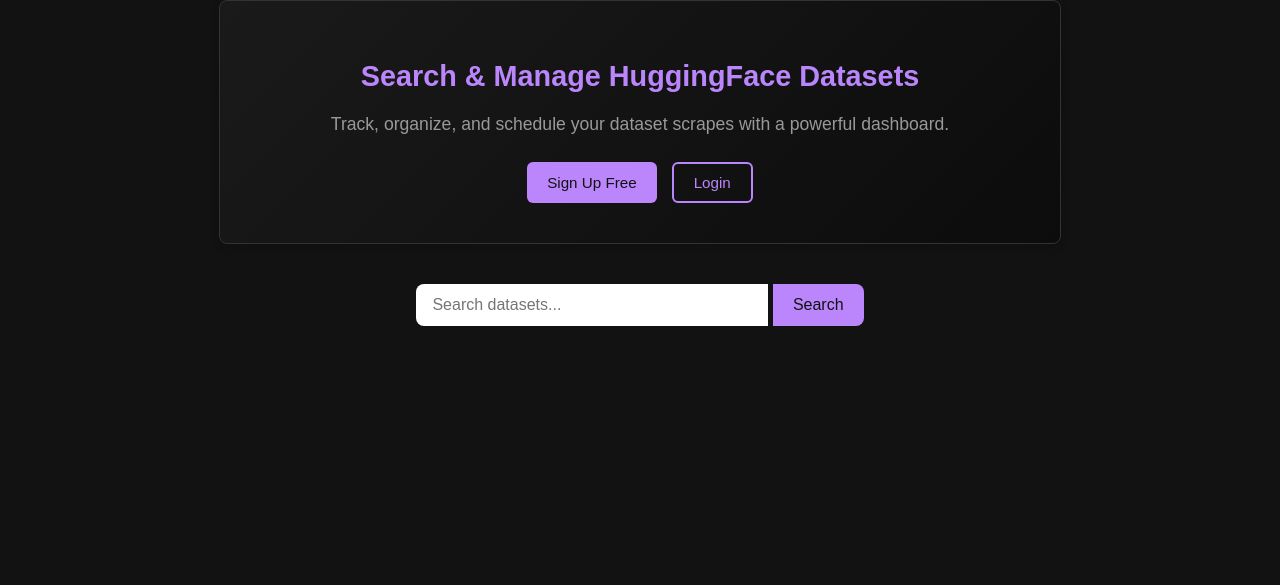
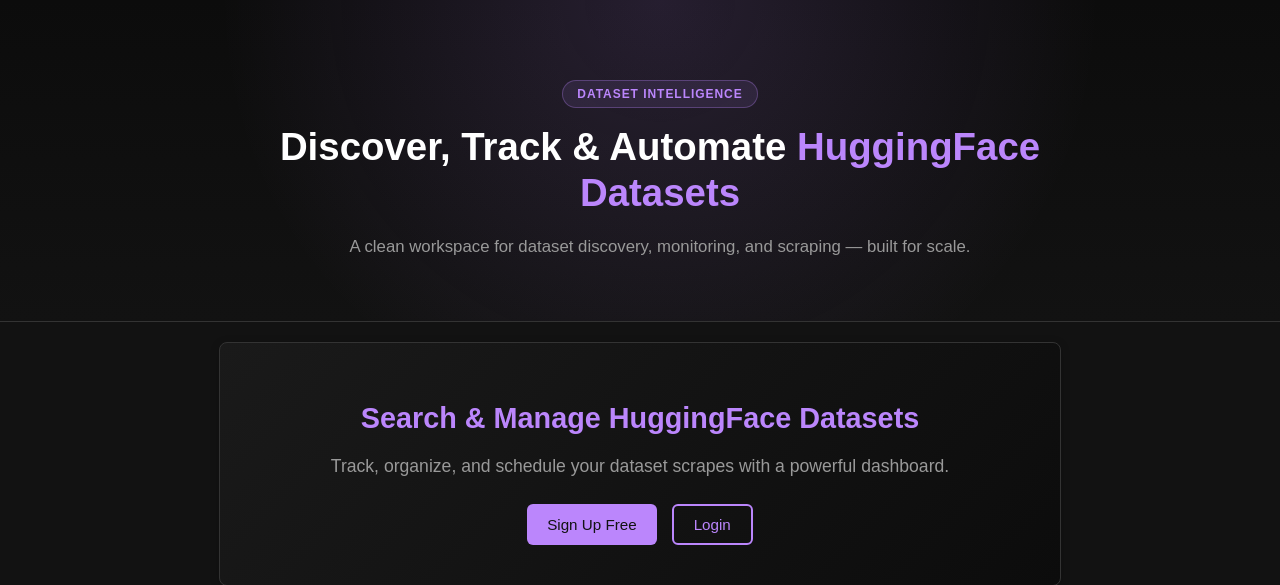
Before and after one commit to syntaxsavr/scrapper, a Django app: page / in a window 1280 px wide. Shown: the part 100-685 px from the top of the page. Run offline with Django 5.2, Linux system fonts and the light colour scheme.

Commit message:
global hero at home page

```diff
--- a/webscraper/templates/home.html
+++ b/webscraper/templates/home.html
@@ -5,7 +5,93 @@
 <script src="{% static 'js/search.js' %}"></script>
 {% endblock %}
 
+{% block extra_css %}
+<style>
+/* Ambient Global Hero (Always Visible) */
+.ambient-hero {
+    width: 100vw;
+    margin-left: calc(50% - 50vw);
+    margin-right: calc(50% - 50vw);
+
+    padding: 80px 20px 60px;
+    background:
+        radial-gradient(
+            circle at top,
+            rgba(187, 134, 252, 0.15),
+            transparent 60%
+        ),
+        linear-gradient(
+            180deg,
+            var(--nav-bg) 0%,
+            var(--primary-bg-color) 100%
+        );
+    border-bottom: 1px solid var(--border-color);
+    margin-bottom: 20px;
+}
+
+.ambient-hero-inner {
+    max-width: 900px;
+    margin: 0 auto;
+    text-align: center;
+}
+
+.ambient-badge {
+    display: inline-block;
+    margin-bottom: 16px;
+    padding: 6px 14px;
+    font-size: 0.75rem;
+    font-weight: 600;
+    letter-spacing: 0.08em;
+    text-transform: uppercase;
+    color: var(--primary-color);
+    background: rgba(187, 134, 252, 0.1);
+    border: 1px solid rgba(187, 134, 252, 0.3);
+    border-radius: 999px;
+}
+
+.ambient-title {
+    font-size: 2.4rem;
+    font-weight: 600;
+    margin: 0 0 18px;
+    line-height: 1.2;
+    color: var(--text-color);
+}
+
+.ambient-title span {
+    color: var(--primary-color);
+}
+
+.ambient-subtitle {
+    max-width: 700px;
+    margin: 0 auto;
+    font-size: 1.05rem;
+    color: var(--text-muted);
+    line-height: 1.6;
+}
+
+@media (max-width: 768px) {
+    .ambient-title {
+        font-size: 1.9rem;
+    }
+}
+</style>
+{% endblock %}
+
+
 {% block content %}
+<!-- Global Ambient Hero (Always Visible) -->
+<div class="ambient-hero">
+    <div class="ambient-hero-inner">
+        <span class="ambient-badge">Dataset Intelligence</span>
+        <h1 class="ambient-title">
+            Discover, Track & Automate <span>HuggingFace Datasets</span>
+        </h1>
+        <p class="ambient-subtitle">
+            A clean workspace for dataset discovery, monitoring, and scraping — built for scale.
+        </p>
+    </div>
+</div>
+
 <!-- Hero Section for Non-Logged-In Users -->
 {% if not user.is_authenticated %}
 <div class="hero-section">
```
